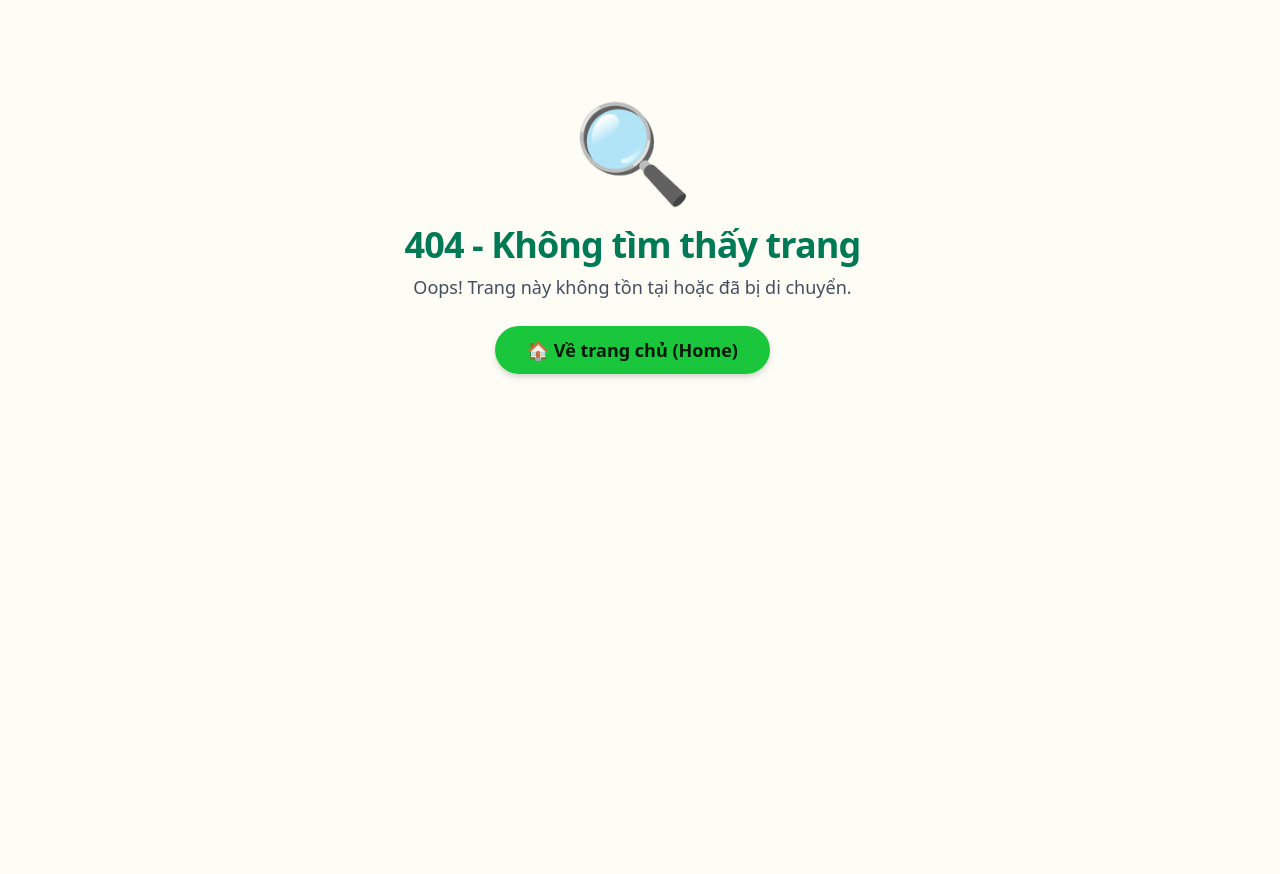
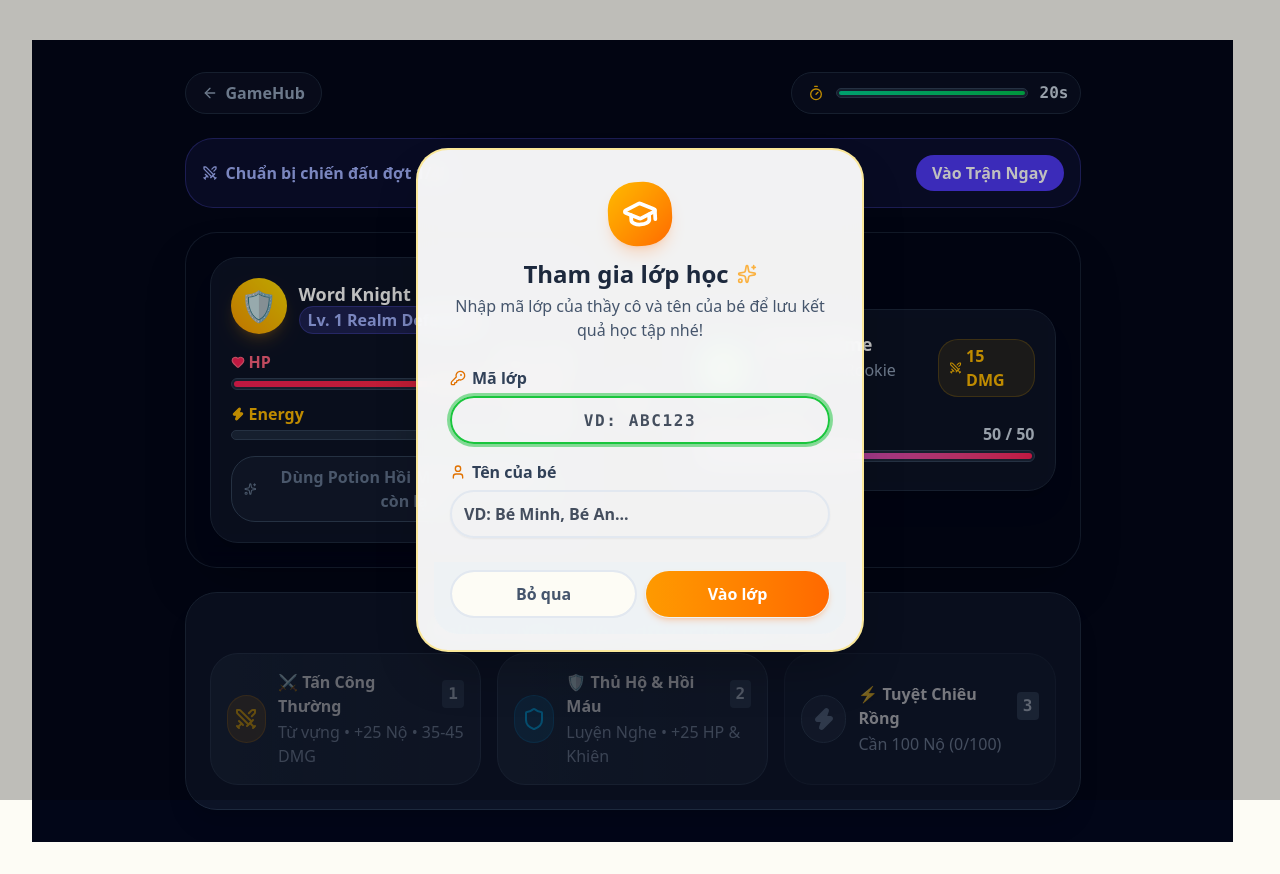
Before and after one commit to lehung1109/gamehub, a Next.js app: page /games/vocab-defense in a window 1280 px wide. Before the commit this address had no page. Before the commit the page ends 800 px from the top, so only its background shows below. Built offline with nearby package versions, Linux system fonts and the light colour scheme.

Commit message:
feat(vocab-defense): assemble page route and register game in GameHub catalog

```diff
--- /dev/null
+++ b/src/app/games/vocab-defense/page.tsx
@@ -0,0 +1,128 @@
+"use client";
+
+import React from "react";
+import Link from "next/link";
+import { ArrowLeft, Swords, Sparkles } from "lucide-react";
+import { useBattleEngine } from "@/hooks/useBattleEngine";
+import { BattleArena } from "@/components/game/vocab-defense/BattleArena";
+import { TurnTimerBar } from "@/components/game/vocab-defense/TurnTimerBar";
+import { ActionDock } from "@/components/game/vocab-defense/ActionDock";
+import { ChallengeDrawer } from "@/components/game/vocab-defense/ChallengeDrawer";
+import { FeedbackOverlay } from "@/components/game/vocab-defense/FeedbackOverlay";
+import { BattleReviewModal } from "@/components/game/vocab-defense/BattleReviewModal";
+
+export default function VocabDefenseGamePage() {
+  const {
+    battleState,
+    heroHp,
+    maxHeroHp,
+    heroEnergy,
+    heroShield,
+    potionsLeft,
+    currentWaveIndex,
+    currentMonster,
+    currentMonsterHp,
+    activeChallenge,
+    turnTimer,
+    score,
+    comboStreak,
+    missedQuestions,
+    combatFeedback,
+    skipIntro,
+    selectSkill,
+    submitAnswer,
+    consumePotion,
+    restartGame,
+  } = useBattleEngine();
+
+  const isIntro = battleState === "STAGE_INTRO";
+  const isResolving = battleState === "RESOLVING_ACTION";
+  const isGameOver = battleState === "VICTORY" || battleState === "DEFEAT";
+
+  return (
+    <div className="min-h-screen bg-slate-950 text-slate-100 flex flex-col items-center p-4 md:p-8">
+      {/* Header */}
+      <header className="w-full max-w-4xl flex items-center justify-between mb-6">
+        <Link
+          href="/"
+          className="flex items-center gap-2 text-sm font-bold text-slate-400 hover:text-white transition-colors bg-slate-900/60 px-4 py-2 rounded-xl border border-slate-800"
+        >
+          <ArrowLeft className="w-4 h-4" /> GameHub
+        </Link>
+
+        <div className="flex items-center gap-3">
+          {comboStreak > 1 && (
+            <div className="flex items-center gap-1.5 px-3 py-1.5 rounded-xl bg-amber-500/20 text-amber-300 border border-amber-500/40 text-xs font-black animate-pulse">
+              <Sparkles className="w-3.5 h-3.5" /> {comboStreak}x COMBO!
+            </div>
+          )}
+          <TurnTimerBar timer={turnTimer} />
+        </div>
+      </header>
+
+      {/* Main Container */}
+      <main className="w-full max-w-4xl flex flex-col gap-6">
+        {isIntro && (
+          <div className="p-4 rounded-2xl bg-indigo-500/10 border border-indigo-500/30 flex items-center justify-between">
+            <div className="flex items-center gap-2 text-indigo-300 text-sm font-bold">
+              <Swords className="w-4 h-4" /> Chuẩn bị chiến đấu đợt {currentWaveIndex + 1}/4!
+            </div>
+            <button
+              type="button"
+              onClick={skipIntro}
+              className="px-4 py-1.5 rounded-xl bg-indigo-600 hover:bg-indigo-500 text-white font-bold text-xs cursor-pointer"
+            >
+              Vào Trận Ngay
+            </button>
+          </div>
+        )}
+
+        {/* Arena */}
+        <BattleArena
+          heroHp={heroHp}
+          maxHeroHp={maxHeroHp}
+          heroEnergy={heroEnergy}
+          heroShield={heroShield}
+          potionsLeft={potionsLeft}
+          currentMonster={currentMonster}
+          currentMonsterHp={currentMonsterHp}
+          combatFeedback={combatFeedback}
+          onConsumePotion={consumePotion}
+        />
+
+        {/* Feedback info when resolving */}
+        {combatFeedback && (
+          <FeedbackOverlay
+            isCorrect={combatFeedback.isCorrect}
+            explanation={combatFeedback.explanation}
+          />
+        )}
+
+        {/* Dynamic Controls */}
+        {activeChallenge ? (
+          <ChallengeDrawer
+            question={activeChallenge}
+            onSelectAnswer={submitAnswer}
+            disabled={isResolving}
+          />
+        ) : (
+          <ActionDock
+            heroEnergy={heroEnergy}
+            onSelectSkill={selectSkill}
+            disabled={isIntro || isResolving}
+          />
+        )}
+      </main>
+
+      {/* Post Battle Modal */}
+      <BattleReviewModal
+        isOpen={isGameOver}
+        isVictory={battleState === "VICTORY"}
+        score={score}
+        stars={comboStreak >= 5 ? 3 : 2}
+        missedQuestions={missedQuestions}
+        onPlayAgain={restartGame}
+      />
+    </div>
+  );
+}
--- a/src/components/game/vocab-defense/ActionDock.tsx
+++ b/src/components/game/vocab-defense/ActionDock.tsx
@@ -48,7 +48,7 @@ export const ActionDock: React.FC<ActionDockProps> = ({
           <div>
             <div className="flex items-center gap-1.5 font-bold text-white text-sm">
               <span>⚔️ Tấn Công Thường</span>
-              <span className="text-[10px] px-1.5 py-0.5 rounded bg-slate-700 text-slate-300 font-mono">1</span>
+              <span className="text-xs px-1.5 py-0.5 rounded bg-slate-700 text-slate-300 font-mono">1</span>
             </div>
             <p className="text-xs text-slate-400 mt-0.5">Từ vựng • +25 Nộ • 35-45 DMG</p>
           </div>
@@ -68,7 +68,7 @@ export const ActionDock: React.FC<ActionDockProps> = ({
           <div>
             <div className="flex items-center gap-1.5 font-bold text-white text-sm">
               <span>🛡️ Thủ Hộ & Hồi Máu</span>
-              <span className="text-[10px] px-1.5 py-0.5 rounded bg-slate-700 text-slate-300 font-mono">2</span>
+              <span className="text-xs px-1.5 py-0.5 rounded bg-slate-700 text-slate-300 font-mono">2</span>
             </div>
             <p className="text-xs text-slate-400 mt-0.5">Luyện Nghe • +25 HP & Khiên</p>
           </div>
@@ -98,7 +98,7 @@ export const ActionDock: React.FC<ActionDockProps> = ({
           <div>
             <div className="flex items-center gap-1.5 font-bold text-white text-sm">
               <span>⚡ Tuyệt Chiêu Rồng</span>
-              <span className="text-[10px] px-1.5 py-0.5 rounded bg-slate-700 text-slate-300 font-mono">3</span>
+              <span className="text-xs px-1.5 py-0.5 rounded bg-slate-700 text-slate-300 font-mono">3</span>
             </div>
             <p className="text-xs text-slate-400 mt-0.5">
               {heroEnergy >= 100 ? "SẴN SÀNG! • 80-120 DMG" : `Cần 100 Nộ (${heroEnergy}/100)`}
--- a/src/components/game/vocab-defense/MonsterCard.tsx
+++ b/src/components/game/vocab-defense/MonsterCard.tsx
@@ -26,7 +26,7 @@ export const MonsterCard: React.FC<MonsterCardProps> = ({ monster, hp }) => {
             <div className="flex items-center gap-2">
               <h3 className="font-bold text-lg text-white">{monster.name}</h3>
               {isEnraged && (
-                <span className="flex items-center gap-1 text-[10px] font-extrabold px-2 py-0.5 rounded-full bg-rose-500/30 text-rose-300 border border-rose-500/50 animate-pulse">
+                <span className="flex items-center gap-1 text-xs font-extrabold px-2 py-0.5 rounded-full bg-rose-500/30 text-rose-300 border border-rose-500/50 animate-pulse">
                   <Flame className="w-3 h-3" /> ENRAGED
                 </span>
               )}
--- a/src/data/games.json
+++ b/src/data/games.json
@@ -88,5 +88,15 @@
     "emoji": "🕵️",
     "route": "/games/grammar-detective",
     "priority": 9
+  },
+  {
+    "id": "vocab-defense",
+    "slug": "vocab-defense",
+    "titleVi": "Hiệp sĩ Từ vựng",
+    "titleEn": "Word Knight: RPG Battle",
+    "description": "Chiến đấu theo lượt tiêu diệt quái vật bằng kiến thức từ vựng, phát âm và ngữ pháp",
+    "emoji": "⚔️",
+    "route": "/games/vocab-defense",
+    "priority": 10
   }
 ]
```
Also changed, not shown: 2 other files (tests, documents, lock files or other folders).
